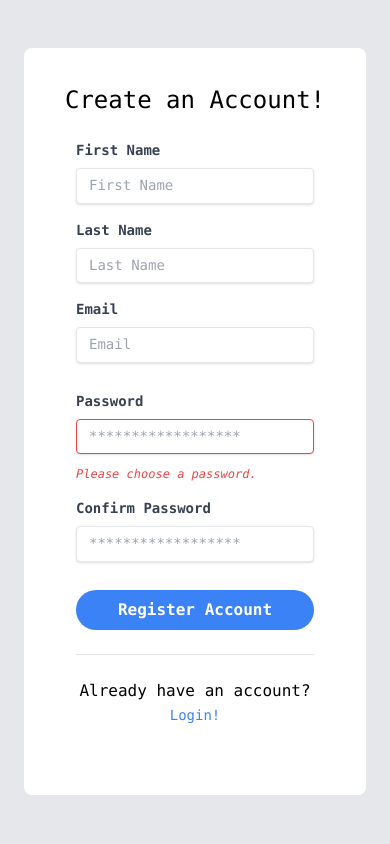
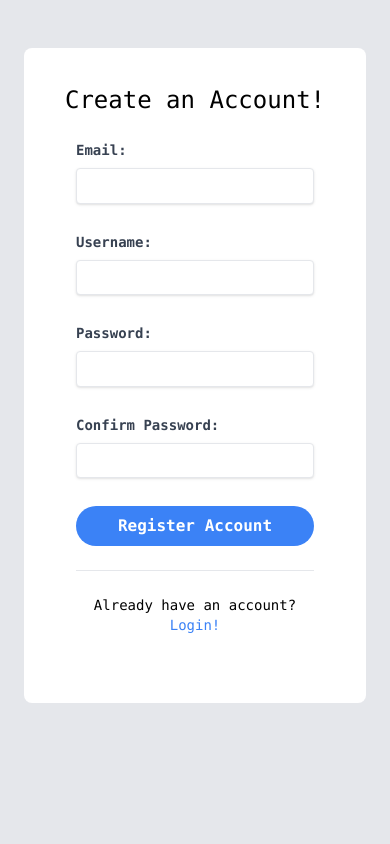
Before and after one commit to RyanWalker277/HelpU, a Django app: page /register in a window 390 px wide. Run offline with Django 4.2, Linux system fonts and the light colour scheme; some libraries are stand-ins or nearby versions.

Commit message:
enabled user registration and login

```diff
--- a/SIH2022/settings.py
+++ b/SIH2022/settings.py
@@ -24,7 +24,7 @@ BASE_DIR = Path(__file__).resolve().parent.parent
 SECRET_KEY = 'django-insecure-58$zzg#h@sn%62f@!lp1rk=)kg_o4*&j+^h&-%)93mukv*o9j+'
 
 # SECURITY WARNING: don't run with debug turned on in production!
-DEBUG = False
+DEBUG = True
 
 ALLOWED_HOSTS = ["*"]
 
--- a/Templates/register.html
+++ b/Templates/register.html
@@ -1,6 +1,5 @@
 <!DOCTYPE html>
 <html lang="en">
-
     <head>
         <meta charset="UTF-8">
         <meta http-equiv="X-UA-Compatible" content="IE=edge">
@@ -8,9 +7,7 @@
         <script src="https://cdn.tailwindcss.com"></script>
         <title>Register</title>
     </head>
-
     <!-- component -->
-
     <body class="font-mono bg-gray-200">
         <!-- Container -->
         <div class="container mx-auto">
@@ -18,57 +15,30 @@
                 <!-- Row -->
                 <div class="w-full xl:w-3/4 lg:w-11/12 flex">
                     <!-- Col -->
-                <div class="w-full h-auto bg-gray-400 hidden lg:block lg:w-5/12 bg-cover rounded-l-lg" style="background-image: url('https://cdn.pixabay.com/photo/2016/08/29/23/47/wheelchair-1629490__340.jpg')"></div>
+                    <div class="w-full h-auto bg-gray-400 hidden lg:block lg:w-5/12 bg-cover rounded-l-lg"
+                         style="background-image: url('https://cdn.pixabay.com/photo/2016/08/29/23/47/wheelchair-1629490__340.jpg')">
+                    </div>
                     <!-- Col -->
                     <div class="w-full lg:w-7/12 bg-white p-5 rounded-lg lg:rounded-l-none">
                         <h3 class="pt-4 text-2xl text-center">Create an Account!</h3>
-                    <form class="px-8 pt-6 pb-8 mb-4 bg-white rounded">
-                        <div class="mb-4 md:flex md:justify-between">
-                            <div class="mb-4 md:mr-2 md:mb-0">
-                                <label class="block mb-2 text-sm font-bold text-gray-700" for="firstName">
-                                    First Name
-                                </label>
-                                <input class="w-full px-3 py-2 text-sm leading-tight text-gray-700 border rounded shadow appearance-none focus:outline-none focus:shadow-outline" id="firstName" type="text" placeholder="First Name" />
+                        <form class="px-8 pt-6 pb-8 mb-4 bg-white rounded" method="post">
+                            {% csrf_token %}
+                            {% for fm in form %}
+                                <div class="mb-4">
+                                    <label class="block mb-2 text-sm font-bold text-gray-700" for="Username">{{ fm.label_tag }}</label>
+                                    {{fm}}
+                                    <small class="text-xs">{{ fm.errors|striptags }}
                                     </div>
-                            <div class="md:ml-2">
-                                <label class="block mb-2 text-sm font-bold text-gray-700" for="lastName">
-                                    Last Name
-                                </label>
-                                <input class="w-full px-3 py-2 text-sm leading-tight text-gray-700 border rounded shadow appearance-none focus:outline-none focus:shadow-outline" id="lastName" type="text" placeholder="Last Name" />
-                            </div>
-                        </div>
-                        <div class="mb-4">
-                            <label class="block mb-2 text-sm font-bold text-gray-700" for="email">
-                                Email
-                            </label>
-                            <input class="w-full px-3 py-2 mb-3 text-sm leading-tight text-gray-700 border rounded shadow appearance-none focus:outline-none focus:shadow-outline" id="email" type="email" placeholder="Email" />
-                        </div>
-                        <div class="mb-4 md:flex md:justify-between">
-                            <div class="mb-4 md:mr-2 md:mb-0">
-                                <label class="block mb-2 text-sm font-bold text-gray-700" for="password">
-                                    Password
-                                </label>
-                                <input class="w-full px-3 py-2 mb-3 text-sm leading-tight text-gray-700 border border-red-500 rounded shadow appearance-none focus:outline-none focus:shadow-outline" id="password" type="password" placeholder="******************" />
-                                <p class="text-xs italic text-red-500">Please choose a password.</p>
-                            </div>
-                            <div class="md:ml-2">
-                                <label class="block mb-2 text-sm font-bold text-gray-700" for="c_password">
-                                    Confirm Password
-                                </label>
-                                <input class="w-full px-3 py-2 mb-3 text-sm leading-tight text-gray-700 border rounded shadow appearance-none focus:outline-none focus:shadow-outline" id="c_password" type="password" placeholder="******************" />
-                            </div>
-                        </div>
+                                {% endfor %}
                                 <div class="mb-6 text-center">
-                            <button class="w-full px-4 py-2 font-bold text-white bg-blue-500 rounded-full hover:bg-blue-700 focus:outline-none focus:shadow-outline" type="button">
-                                Register Account
-                            </button>
+                                    <input class="text-base w-full px-4 py-2 font-bold text-white bg-blue-500 rounded-full hover:bg-blue-700 focus:outline-none focus:shadow-outline"
+                                           type="submit" value = "Register Account">
                             </div>
                             <hr class="mb-6 border-t" />
-                        <div class="text-center">
+                            <div class="text-center text-sm">
                                 Already have an account?
-                            <a class="inline-block text-sm text-blue-500 align-baseline hover:text-blue-800" href="login">
-                            Login!
-                            </a>
+                                <a class="inline-block text-sm text-blue-500 align-baseline hover:text-blue-800"
+                                   href="login">Login!</a>
                             </div>
                         </form>
                     </div>
@@ -76,6 +46,5 @@
             </div>
         </div>
     </body>
-
     <body>
     </body>
--- /dev/null
+++ b/home/form.py
@@ -0,0 +1,13 @@
+from tkinter import Widget
+from django import forms
+from django.contrib.auth.forms import UserCreationForm
+from django.contrib.auth.models import User
+
+class SignupForm(UserCreationForm):
+    password1 = forms.CharField(label = "Password" , widget=forms.PasswordInput(attrs={'class':'w-full px-3 py-2 mb-3 text-sm leading-tight text-gray-700 border rounded shadow appearance-none focus:outline-none focus:shadow-outline'}))
+    password2 = forms.CharField(label = "Confirm Password" , widget=forms.PasswordInput(attrs={'class':'w-full px-3 py-2 mb-3 text-sm leading-tight text-gray-700 border rounded shadow appearance-none focus:outline-none focus:shadow-outline'}))
+    email = forms.CharField(required=True , widget=forms.EmailInput(attrs={'class':'w-full px-3 py-2 mb-3 text-sm leading-tight text-gray-700 border rounded shadow appearance-none focus:outline-none focus:shadow-outline'}))
+    class Meta:
+        model = User
+        fields = {'email' , 'username'}
+        widgets = {'username':forms.TextInput(attrs={'class':'w-full px-3 py-2 mb-3 text-sm leading-tight text-gray-700 border rounded shadow appearance-none focus:outline-none focus:shadow-outline'})}
--- a/home/urls.py
+++ b/home/urls.py
@@ -1,13 +1,15 @@
+import imp
 from django.contrib import admin
 from django.urls import path , include
 from home import views
+from .views import *
 
 urlpatterns = [
     path('', views.index , name='index' ),
     path('search', views.search , name='search' ),
     path('search_result', views.search_result , name='search_result' ),
     path('login', views.login , name='login' ),
-    path('register', views.register , name='register' ),
+    path('register', signupview.as_view() , name='register' ),
     path('restraunts', views.restraunt , name='restraunts' ),
     path('toilets', views.toilet , name='toilets' ),
     path('libraries', views.librarie , name='libraries' ),
--- a/home/views.py
+++ b/home/views.py
@@ -1,52 +1,95 @@
 from ast import Return
+from email import message
+from pydoc import importfile
 from tkinter import Place
-from django.shortcuts import render
-from .models import banks, hospitals, malls, places , restraunts , libraries , toilets
+from django.shortcuts import redirect, render
+from .models import banks, hospitals, malls, places, restraunts, libraries, toilets
 from django.http import JsonResponse
 import json
+from django.views.generic import View
+from .form import *
+from django.contrib.auth.models import auth
+from django.contrib import messages
 
-def index(request) :
-    return render(request , 'index.html')
+def index(request):
+    return render(request, 'index.html')
 
-def search(request) :
-    return render(request , 'search.html')
 
-def search_result(request) :
+def search(request):
+    return render(request, 'search.html')
+
+
+def search_result(request):
     if request.method == 'GET':
         query = request.GET.get('query')
         if query:
             data = places.objects.filter(Name__icontains=query)
-            return render(request, 'search_result.html', {'places':data , 'query':query  })
+            return render(request, 'search_result.html', {'places': data, 'query': query})
         else:
             print("No information to show")
             return render(request, 'search_result.html', {})
 
-def login(request) :
-    return render(request , 'login.html')
 
-def register(request) :
-    return render(request , 'register.html')
+def login(request):
+    return render(request, 'login.html')
 
-def restraunt(request) :
+def restraunt(request):
     data = list(restraunts.objects.values())
-    return JsonResponse(data , safe=False)
+    return JsonResponse(data, safe=False)
 
-def librarie(request) :
+
+def librarie(request):
     data = list(libraries.objects.values())
-    return JsonResponse(data , safe=False)
+    return JsonResponse(data, safe=False)
 
-def toilet(request) :
+
+def toilet(request):
     data = list(toilets.objects.values())
-    return JsonResponse(data , safe=False)
+    return JsonResponse(data, safe=False)
 
-def bank(request) :
+
+def bank(request):
     data = list(banks.objects.values())
-    return JsonResponse(data , safe=False)
+    return JsonResponse(data, safe=False)
 
-def hospital(request) :
+
+def hospital(request):
     data = list(hospitals.objects.values())
-    return JsonResponse(data , safe=False)
+    return JsonResponse(data, safe=False)
 
-def mall(request) :
+
+def mall(request):
     data = list(malls.objects.values())
-    return JsonResponse(data , safe=False)
+    return JsonResponse(data, safe=False)
+
+
+class signupview(View):
+    def get(self, request):
+        fm = SignupForm()
+        return render(request, 'register.html', {'form': fm})
+
+    def post(self, request):
+        fm = SignupForm(request.POST)
+        if fm.is_valid():
+            fm.save()
+            return redirect('register')
+        else:
+            return render(request, 'register.html', {'form': fm})
+
+
+def login(request):
+    if request.method == 'POST':
+        username = request.POST.get('username')
+        password = request.POST.get('password')
+
+        user = auth.authenticate(username = username , password = password)
+
+        if user is not None:
+            auth.login(request , user)
+            return redirect("/")
+
+        else:
+            messages.info(request , "invalid credentials")
+            return redirect("login")
+    else:
+        return render(request, 'login.html')
```
Also changed, not shown: Templates/login.html (+21 -37 lines), db.sqlite3. Lines whose indentation alone changed are shown as unchanged.
